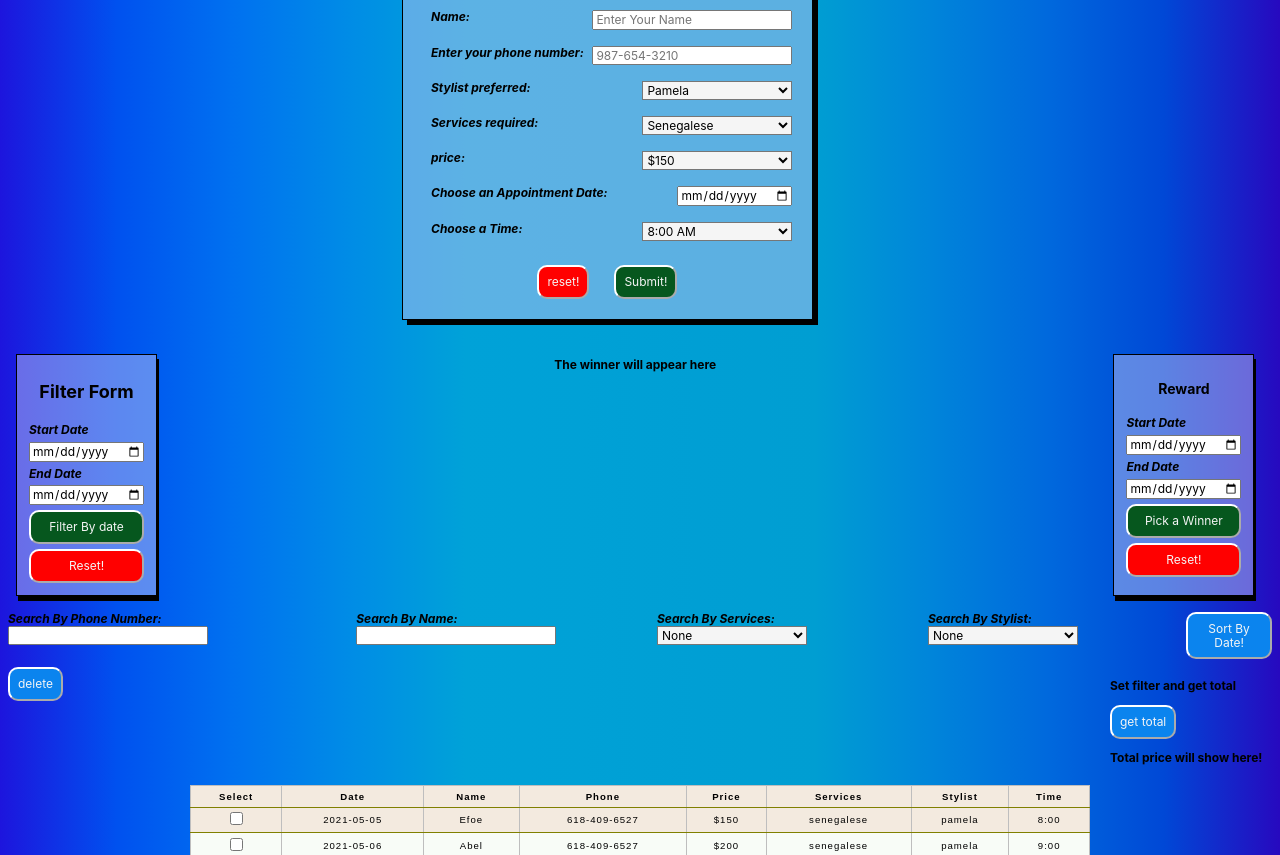
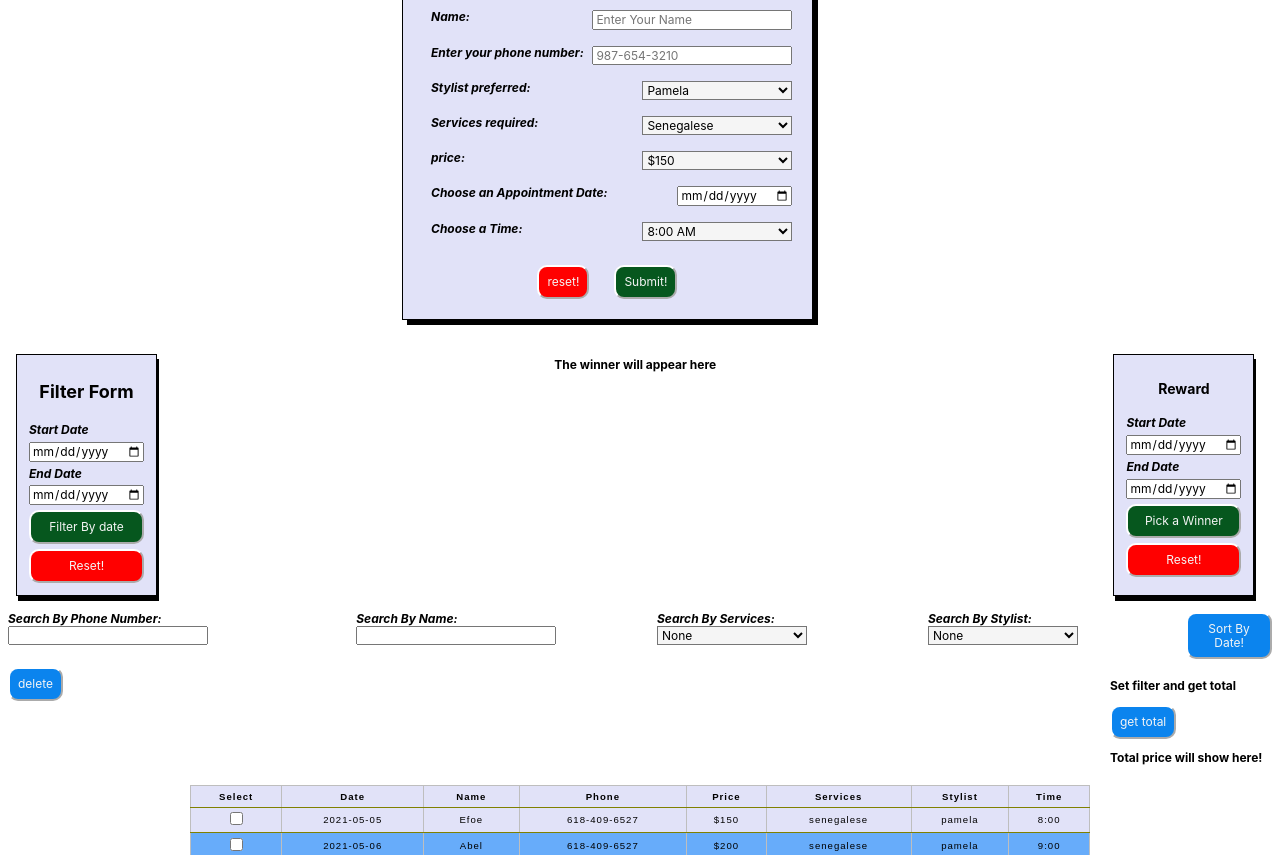
Before and after one commit to efoejean/Project1, a website with bundled scripts: page index.html in a window 1280 px wide. Shown: the part 97-952 px from the top of the page. Built offline with nearby package versions, Linux system fonts and the light colour scheme.

Commit message:
Change table tr calors and remove the body backgroung image

```diff
--- a/style.css
+++ b/style.css
@@ -3,21 +3,6 @@
   --medium-gap: 25px;
 }
 body {
-  background-image: linear-gradient(
-    to right,
-    #1d15dd,
-    #0051ef,
-    #0071f0,
-    #008ce6,
-    #00a2d8,
-    #00a1d6,
-    #009fd4,
-    #009ed2,
-    #0085da,
-    #0069dd,
-    #0048d6,
-    #2709bf
-  );
   font-family: -apple-system, BlinkMacSystemFont, 'Segoe UI', Roboto, Oxygen,
     Ubuntu, Cantarell, 'Open Sans', 'Helvetica Neue', sans-serif;
   font-size: 12px;
@@ -75,10 +60,10 @@ th {
   text-align: center;
 }
 tr:nth-of-type(even) {
-  background-color: #f8fcf7;
+  background-color: #67acfa;
 }
 tr:first-of-type {
-  background-color: #f3eadf;
+  background-color: #c1c2f17a;
 }
 tr:hover {
   background-color: #13e4f3;
```
